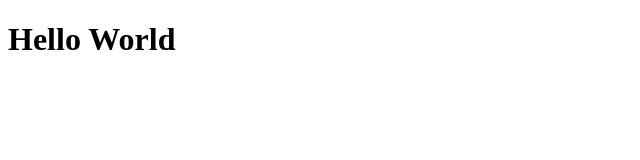
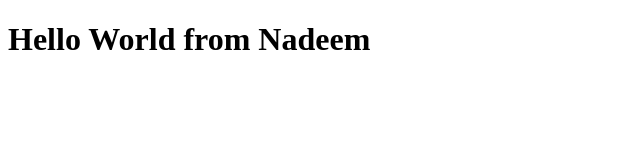
Before and after one commit to nrafique/Test, a plain HTML site: page assets/www/index.html in a window 1280 px wide. Shown: the whole page, without its empty margins (0-640 px from the left). Drawn offline with Linux system fonts and the light colour scheme.

Commit message:
an up-date

```diff
--- a/assets/www/index.html
+++ b/assets/www/index.html
@@ -5,6 +5,6 @@
 <script type="text/javascript" charset="utf-8" src="cordova-1.9.0.js"></script>
 </head>
 <body>
-<h1>Hello World</h1>
+<h1>Hello World from Nadeem</h1>
 </body>
 </html>
```
